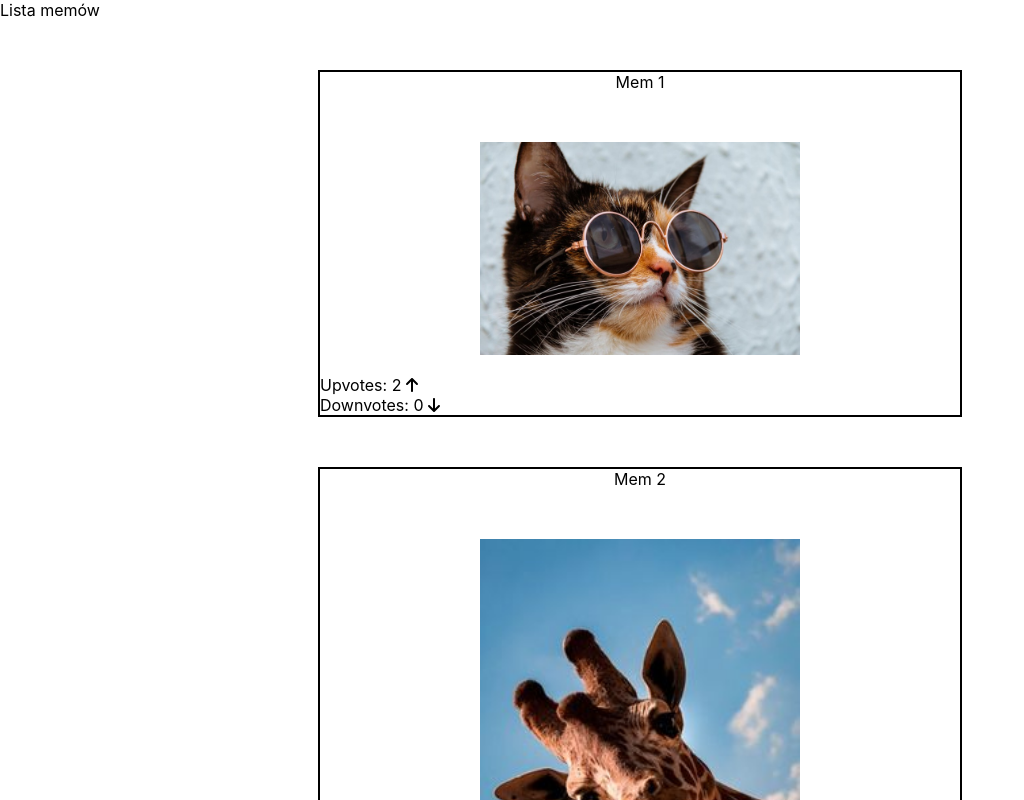
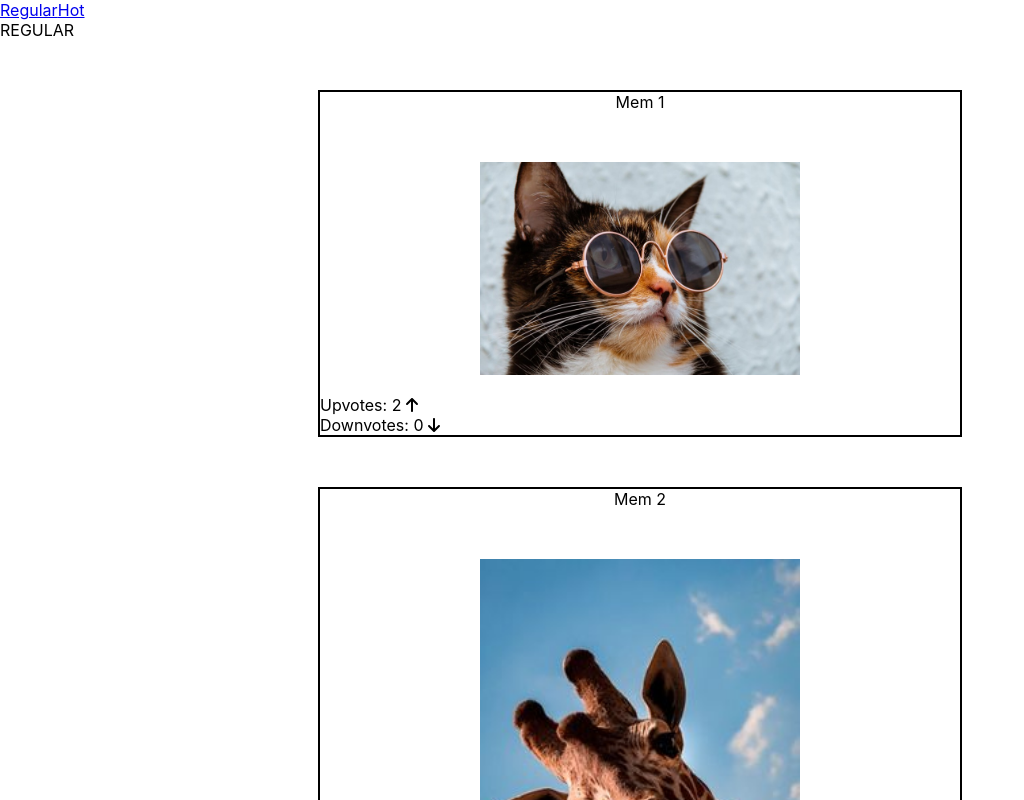
Before and after one commit to monikasarnecka/projekt-react, a React (Create React App) app: page / in a window 1280 px wide. Shown: the top 800 px of the page, without its empty margins (0-1024 px from the left). Built offline with nearby package versions, Linux system fonts and the light colour scheme.

Commit message:
Add routes

```diff
--- a/src/App.js
+++ b/src/App.js
@@ -1,15 +1,21 @@
-import { render, screen } from "@testing-library/react";
 import { Routes, Route, Link } from "react-router-dom";
 import { Hot } from "./Pages/Hot";
 import React, { useEffect, useState } from "react";
-import { Mem } from "./Pages/Regular";
-import { MemList } from "./components/MemList";
+import { Regular } from "./Pages/Regular";
+import { MemStore } from "./store/memStore";
+
 
 export default function App() {
   return (
-    <div>
-      Lista memów
-      <MemList mems={Mem} />
+    <div className="App">
+      <div>
+        <Link to="/">Regular</Link>
+        <Link to="/hot">Hot</Link>
+      </div>
+      <Routes>
+        <Route path="/" element={<Regular mems={MemStore} />} />
+        <Route path="/hot" element={<Hot mems={MemStore} />} />
+      </Routes>
     </div>
   );
 }
--- a/src/Pages/Hot.js
+++ b/src/Pages/Hot.js
@@ -1,2 +1,10 @@
-import {useState} from "react";
-import {useEffect} from 'react';
+import { MemList } from "../components/MemList";
+
+export const Hot = (props) => {
+  return (
+    <div>
+      <div>HOT</div>
+      <MemList mems={props.mems} />
+    </div>
+  );
+};
--- a/src/Pages/Regular.js
+++ b/src/Pages/Regular.js
@@ -1,69 +1,12 @@
-import React from 'react';
-import axios from 'axios';
-import {useEffect, useState} from 'react';
+import React from "react";
+import { MemList } from "../components/MemList";
 
+export const Regular = (props) => {
 
-
-export const Mem =  [
-    {
-        title:"Mem 1",
-        upvotes:2,
-        downvotes:0,
-        img:"/Assets/img/image1.png",
-    },
-    {
-        title:"Mem 2",
-        upvotes:4,
-        downvotes:5,
-        img:"/Assets/img/image2.png",
-    },
-    {
-        title:"Mem 3",
-        upvotes:3,
-        downvotes:0,
-        img:"/Assets/img/image3.png",
-    },
-    {
-        title:"Mem 4",
-        upvotes:8,
-        downvotes:0,
-        img:"/Assets/img/image4.png",
-
-    },
-    {
-        title:"Mem 5",
-        upvotes:5,
-        downvotes:0,
-        img:"/Assets/img/image5.png",
-    },
-    {
-        title:"Mem 6",
-        upvotes:6,
-        downvotes:0,
-        img:"/Assets/img/image6.png",
-    },
-    {
-        title:"Mem 7",
-        upvotes:7,
-        downvotes:0,
-        img:"/Assets/img/image7.png",
-    },
-    {
-        title:"Mem 8",
-        upvotes:2,
-        downvotes:0,
-        img:"/Assets/img/image8.png",
-    },
-    {
-        title:"Mem 9",
-        upvotes:0,
-        downvotes:1,
-        img:"/Assets/img/image9.png",
-    },
-    {
-        title:"Mem 10",
-        upvotes:7,
-        downvotes:0,
-        img:"/Assets/img/image10.png",
-    },
-];
+  return (
+    <div>
+      <div>REGULAR</div>
+      <MemList mems={props.mems} />
+    </div>
+  );
+};
--- /dev/null
+++ b/src/store/memStore.js
@@ -0,0 +1,63 @@
+export const MemStore =  [
+    {
+        title:"Mem 1",
+        upvotes:2,
+        downvotes:0,
+        img:"/Assets/img/image1.png",
+    },
+    {
+        title:"Mem 2",
+        upvotes:4,
+        downvotes:5,
+        img:"/Assets/img/image2.png",
+    },
+    {
+        title:"Mem 3",
+        upvotes:3,
+        downvotes:0,
+        img:"/Assets/img/image3.png",
+    },
+    {
+        title:"Mem 4",
+        upvotes:8,
+        downvotes:0,
+        img:"/Assets/img/image4.png",
+
+    },
+    {
+        title:"Mem 5",
+        upvotes:5,
+        downvotes:0,
+        img:"/Assets/img/image5.png",
+    },
+    {
+        title:"Mem 6",
+        upvotes:6,
+        downvotes:0,
+        img:"/Assets/img/image6.png",
+    },
+    {
+        title:"Mem 7",
+        upvotes:7,
+        downvotes:0,
+        img:"/Assets/img/image7.png",
+    },
+    {
+        title:"Mem 8",
+        upvotes:2,
+        downvotes:0,
+        img:"/Assets/img/image8.png",
+    },
+    {
+        title:"Mem 9",
+        upvotes:0,
+        downvotes:1,
+        img:"/Assets/img/image9.png",
+    },
+    {
+        title:"Mem 10",
+        upvotes:7,
+        downvotes:0,
+        img:"/Assets/img/image10.png",
+    },
+];
```
